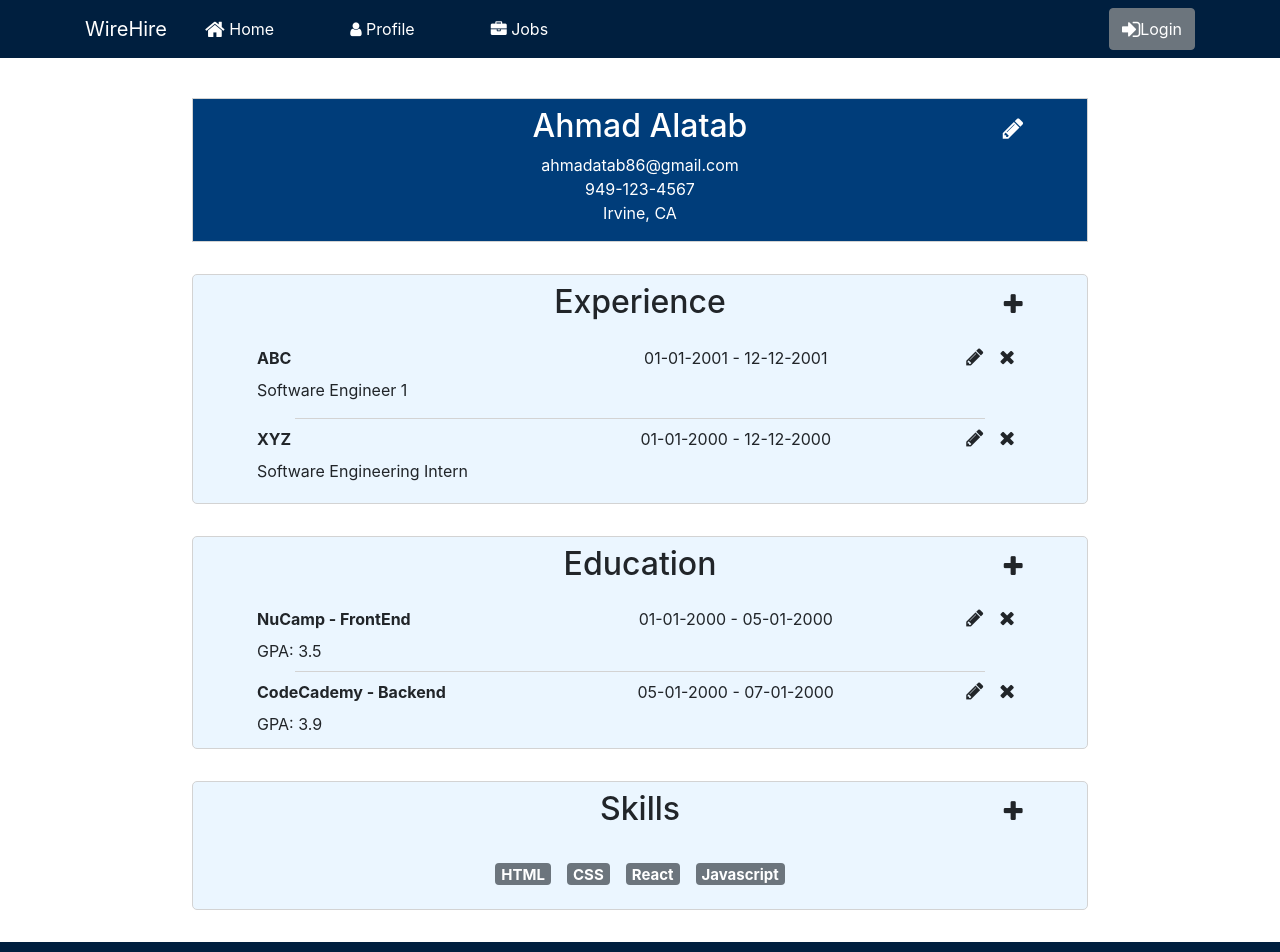
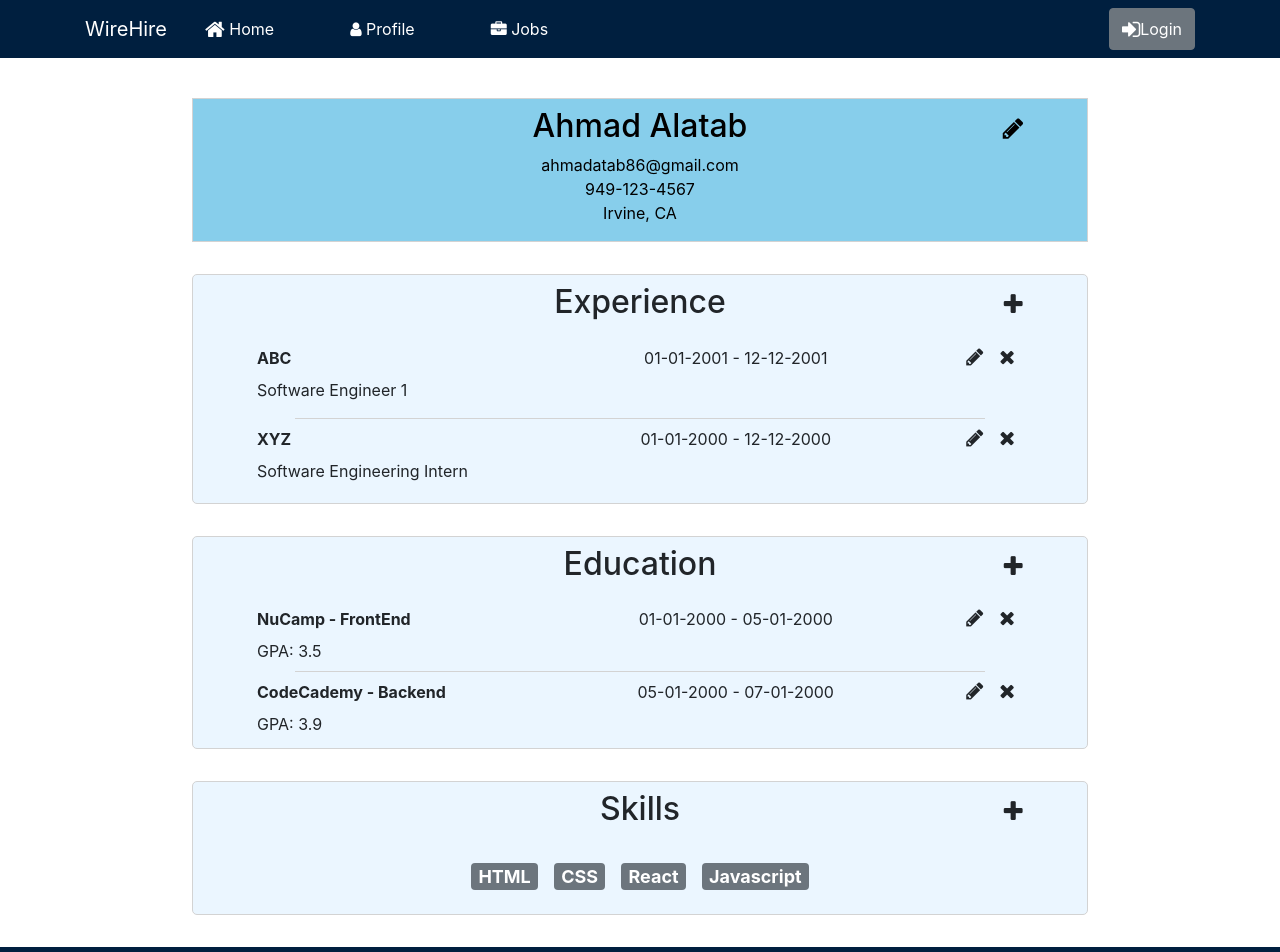
Before and after one commit to ahmadalatab/WireHire, a React (Create React App) app: page /profile in a window 1280 px wide. Shown: the top 952 px of the page. Built offline with nearby package versions, Linux system fonts and the light colour scheme.

Commit message:
profile about color change

```diff
--- a/src/components/JobsInfoComponent.js
+++ b/src/components/JobsInfoComponent.js
@@ -2,7 +2,7 @@ import React from 'react';
 import { Postings } from '../shared/Postings';
 import '../jobs.scss';
 import FullJobPosting from './FullPostingComponent';
-import Apply from './ApplyComponent';
+//import Apply from './ApplyComponent';
 
 const JobsInfo = (props) => {
 
@@ -19,8 +19,6 @@ const JobsInfo = (props) => {
                     id={job.id}
                 />
             )}
-            <hr />
-            <Apply />
         </div>
     );
 }
--- a/src/components/SkillsComponent.js
+++ b/src/components/SkillsComponent.js
@@ -18,7 +18,7 @@ const Skills = () => {
                     {skills.map((skills, idx) => {
                         if (Object.keys(skills).length !== 0) {
                             return (
-                                <h5 key={idx} className="m-2"><Badge color="secondary">{skills}</Badge></h5>
+                                <h4 key={idx} className="m-2"><Badge color="secondary">{skills}</Badge></h4>
                             )
                         }
                         else {
--- a/src/profile.scss
+++ b/src/profile.scss
@@ -13,8 +13,9 @@
     .aboutSection {
         margin-bottom: 2em;
         border-radius: 0;
-        background-color: #003D7A;
-        color: white;
+        background-color: skyblue;
+        //background-color: gray;
+        color: black;
     }
 
     .experience,.education {
```
